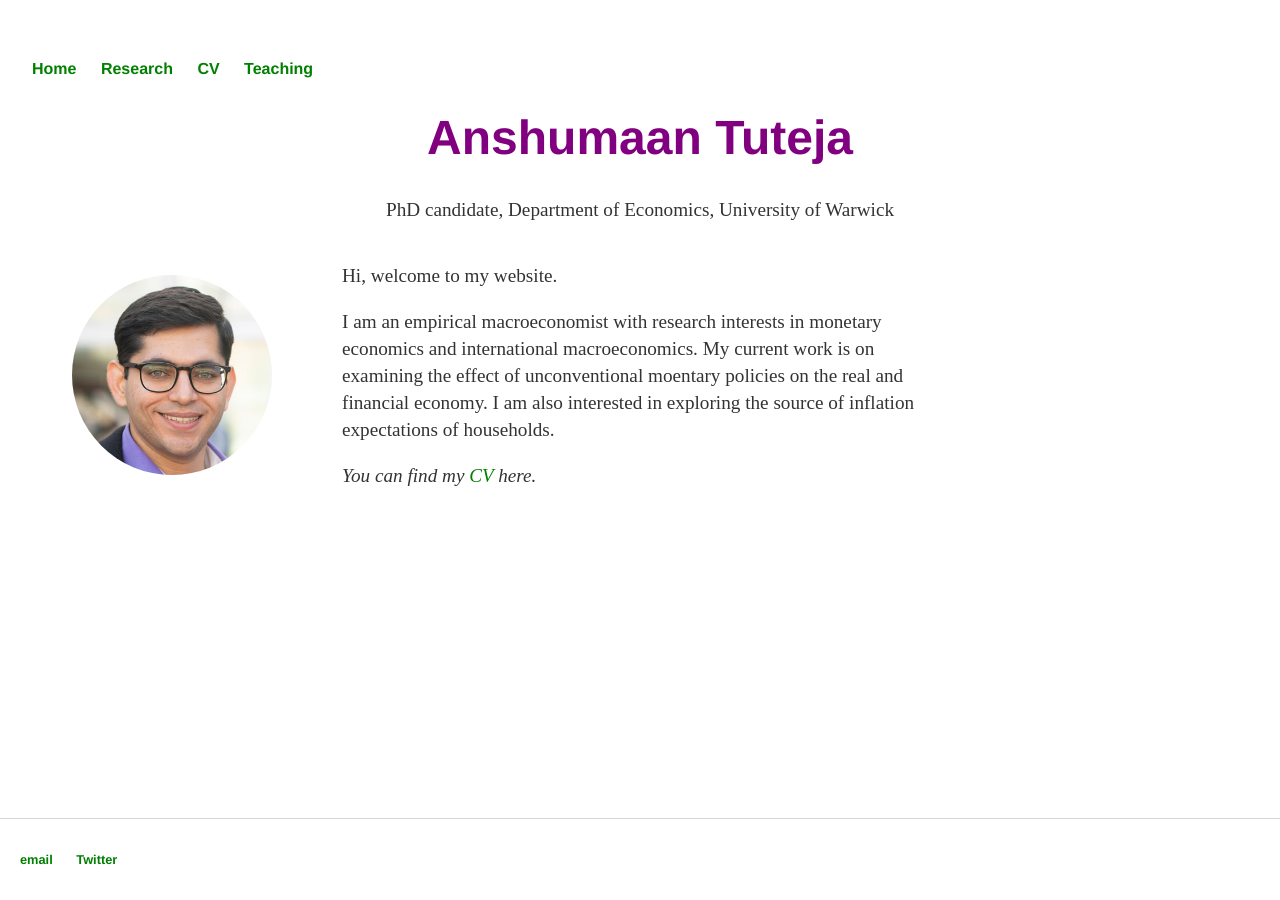
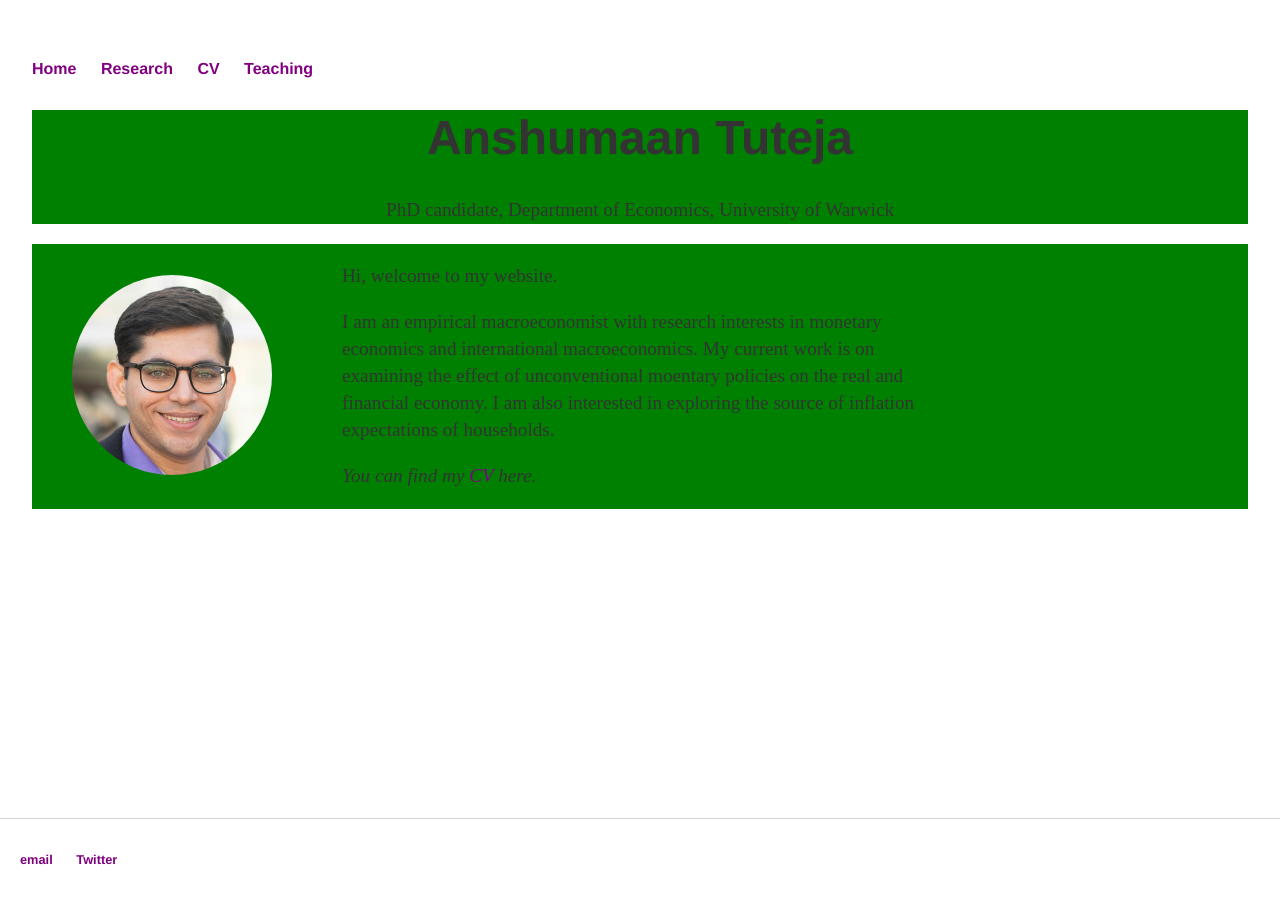
Before and after one commit to anshumaan-tuteja/anshumaan-tuteja.github.io, a Jekyll site: the page built from index.html, in a window 1280 px wide. Built offline with Jekyll 4.4.1, drawn with Linux system fonts in a browser that asks for light colours.

Commit message:
Update main.css

```diff
--- a/css/main.css
+++ b/css/main.css
@@ -1,14 +1,14 @@
 /* Responsive web design for small screens (mobiles, tablets) */
 
 body {
-    color: #800080;
+    color: #333;
     margin: 60px auto;
     width: 95%;
     /* height: 95%; */
 }
 
 div {
-    /* background: #767775; */
+    background: #008000;
     flex-basis: 100%;
   }
 
@@ -25,8 +25,9 @@ nav ul li, footer ul li {
 }
 
 a {
+    font-size: 1.5em
     text-decoration: none;
-    color: #008000;
+    color: #800080;
 }
 a:hover {
     text-decoration: underline;
@@ -122,7 +123,7 @@ main {
 
 a {
     text-decoration: none;
-    color: #008000;
+    color: #800080;
 }
 
   }
```
